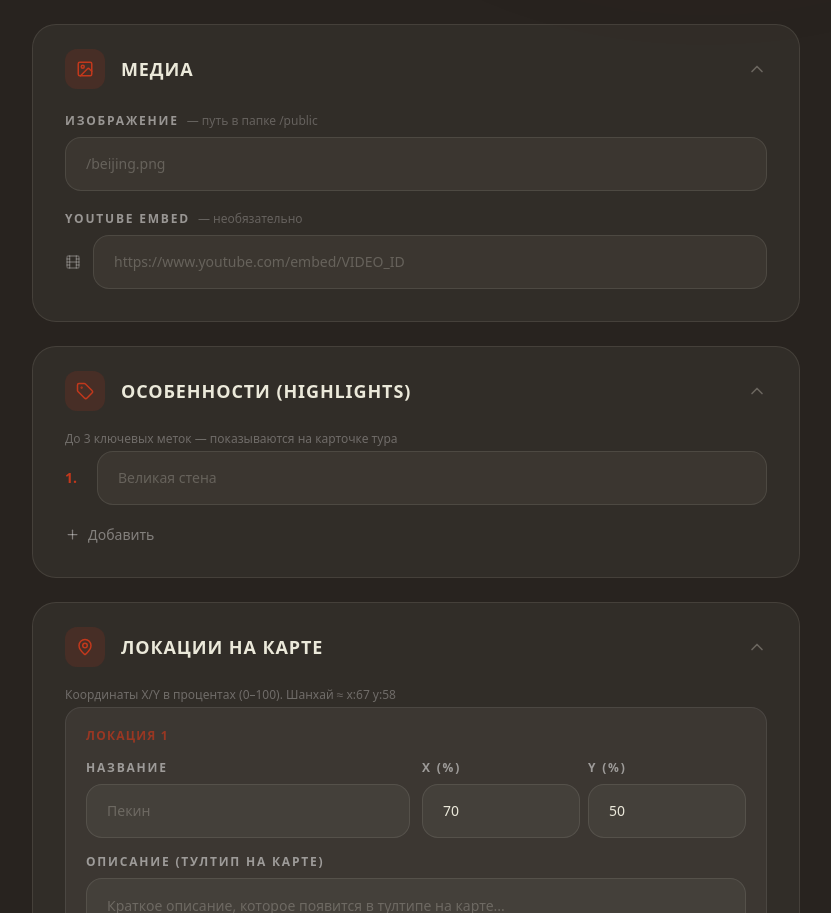
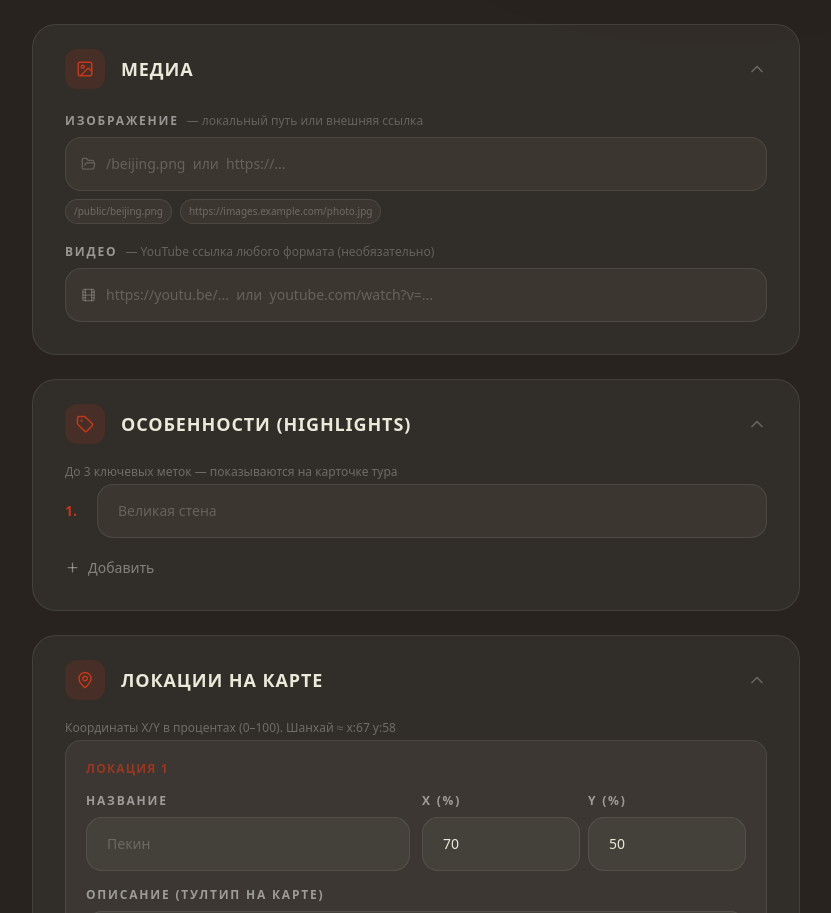
Before and after one commit to payton-ggg/chi-na, a Next.js app: page /admin in a window 1280 px wide. Shown: the part 864-1777 px from the top of the page, without its empty margins (224-1055 px from the left). Built offline with nearby package versions, Linux system fonts and the light colour scheme.

Commit message:
feat: add MediaSection component for image and video inputs with YouTube embed conversion and live previews.

```diff
--- a/app/modules/admin/MediaSection.tsx
+++ b/app/modules/admin/MediaSection.tsx
@@ -1,64 +1,167 @@
+"use client";
+
 import { useFormContext } from "react-hook-form";
-import { Image as ImageIcon, Film, Check } from "lucide-react";
+import {
+  Image as ImageIcon,
+  Film,
+  Check,
+  Link as LinkIcon,
+  FolderOpen,
+} from "lucide-react";
+import { useState } from "react";
 import type { TourFormData } from "./constants/types";
 import { inputClass } from "./constants/constants";
 import SectionCard from "@/app/shared/ui/SectionCard";
 import FormField from "@/app/shared/ui/FormField";
 
+/** Converts any YouTube URL variant to an embed URL.
+ *  Handles: watch?v=, youtu.be/, shorts/, and already-embed URLs. */
+function toYoutubeEmbed(raw: string): string {
+  if (!raw) return raw;
+
+  // Already an embed link — return as is
+  if (raw.includes("youtube.com/embed/")) return raw;
+
+  // Regex to extract video ID from all known YouTube URL patterns
+  const match = raw.match(
+    /(?:youtube\.com\/(?:watch\?(?:.*&)?v=|shorts\/)|youtu\.be\/)([a-zA-Z0-9_-]{11})/
+  );
+
+  if (match) {
+    // Preserve si= parameter if present
+    const siMatch = raw.match(/[?&]si=([^&]+)/);
+    const si = siMatch ? `?si=${siMatch[1]}` : "";
+    return `https://www.youtube.com/embed/${match[1]}${si}`;
+  }
+
+  return raw;
+}
+
+function isExternalUrl(val: string) {
+  return val.startsWith("http://") || val.startsWith("https://");
+}
+
 export default function MediaSection() {
   const {
     register,
     watch,
+    setValue,
     formState: { errors },
   } = useFormContext<TourFormData>();
 
   const imageSrc = watch("image");
   const videoSrc = watch("video");
 
+  // When user leaves the video field — auto-convert to embed URL
+  const handleVideoBlur = (e: React.FocusEvent<HTMLInputElement>) => {
+    const converted = toYoutubeEmbed(e.target.value.trim());
+    if (converted !== e.target.value) {
+      setValue("video", converted);
+    }
+  };
+
+  const imageIsExternal = isExternalUrl(imageSrc ?? "");
+
   return (
     <SectionCard title="Медиа" icon={<ImageIcon size={18} />}>
+      {/* Image */}
       <FormField
         label="Изображение"
-        hint="путь в папке /public"
+        hint="локальный путь или внешняя ссылка"
         error={errors.image?.message}
       >
-        <div className="flex gap-3 items-center">
-          <input
-            className={inputClass}
-            placeholder="/beijing.png"
-            {...register("image", { required: "Укажите путь к изображению" })}
-          />
+        <div className="flex gap-3 items-start">
+          <div className="flex-1 space-y-2">
+            <div className="relative">
+              {/* Icon: link or folder depending on content */}
+              <div className="absolute left-4 top-1/2 -translate-y-1/2 text-light-surface/25 pointer-events-none">
+                {imageIsExternal ? (
+                  <LinkIcon size={15} />
+                ) : (
+                  <FolderOpen size={15} />
+                )}
+              </div>
+              <input
+                className={inputClass + " pl-10"}
+                placeholder="/beijing.png  или  https://..."
+                {...register("image", {
+                  required: "Укажите путь или ссылку на изображение",
+                })}
+              />
+            </div>
+
+            {/* Hint chips */}
+            <div className="flex gap-2 flex-wrap">
+              <span className="text-[10px] px-2 py-1 rounded-full bg-light-surface/5 border border-light-surface/10 text-light-surface/30">
+                /public/beijing.png
+              </span>
+              <span className="text-[10px] px-2 py-1 rounded-full bg-light-surface/5 border border-light-surface/10 text-light-surface/30">
+                https://images.example.com/photo.jpg
+              </span>
+            </div>
+          </div>
+
+          {/* Live thumbnail */}
           {imageSrc && (
-            <div className="w-14 h-14 shrink-0 rounded-xl overflow-hidden border border-white/10 bg-white/5">
+            <div className="w-16 h-16 shrink-0 rounded-xl overflow-hidden border border-light-surface/10 bg-light-surface/5">
               {/* eslint-disable-next-line @next/next/no-img-element */}
               <img
                 src={imageSrc}
                 alt=""
                 className="w-full h-full object-cover"
-                onError={(e) => (e.currentTarget.style.opacity = "0")}
+                onError={(e) => {
+                  e.currentTarget.style.opacity = "0.2";
+                  e.currentTarget.style.filter = "grayscale(1)";
+                }}
+                onLoad={(e) => {
+                  e.currentTarget.style.opacity = "1";
+                  e.currentTarget.style.filter = "none";
+                }}
               />
             </div>
           )}
         </div>
       </FormField>
 
+      {/* Video */}
       <FormField
-        label="YouTube embed"
-        hint="необязательно"
+        label="Видео"
+        hint="YouTube ссылка любого формата (необязательно)"
         error={errors.video?.message}
       >
-        <div className="flex gap-3 items-center">
-          <Film size={16} className="text-white/25 shrink-0" />
+        <div className="relative">
+          <Film
+            size={15}
+            className="absolute left-4 top-1/2 -translate-y-1/2 text-light-surface/25 pointer-events-none"
+          />
           <input
-            className={inputClass}
-            placeholder="https://www.youtube.com/embed/VIDEO_ID"
+            className={inputClass + " pl-10"}
+            placeholder="https://youtu.be/...  или  youtube.com/watch?v=..."
             {...register("video")}
+            onBlur={handleVideoBlur}
           />
         </div>
+
         {videoSrc && (
-          <p className="text-xs text-green-400/70 flex items-center gap-1 pt-1">
-            <Check size={12} /> Видео добавлено
-          </p>
+          <>
+            <p className="text-xs text-green-400/70 flex items-center gap-1.5 pt-1">
+              <Check size={12} />
+              {videoSrc.includes("youtube.com/embed/")
+                ? "Embed-ссылка готова"
+                : "Видео добавлено"}
+            </p>
+            {/* Mini embed preview */}
+            {videoSrc.includes("youtube.com/embed/") && (
+              <div className="mt-3 rounded-xl overflow-hidden border border-light-surface/10 aspect-video">
+                <iframe
+                  src={videoSrc}
+                  className="w-full h-full"
+                  allow="accelerometer; autoplay; clipboard-write; encrypted-media; gyroscope; picture-in-picture"
+                  allowFullScreen
+                />
+              </div>
+            )}
+          </>
         )}
       </FormField>
     </SectionCard>
```
